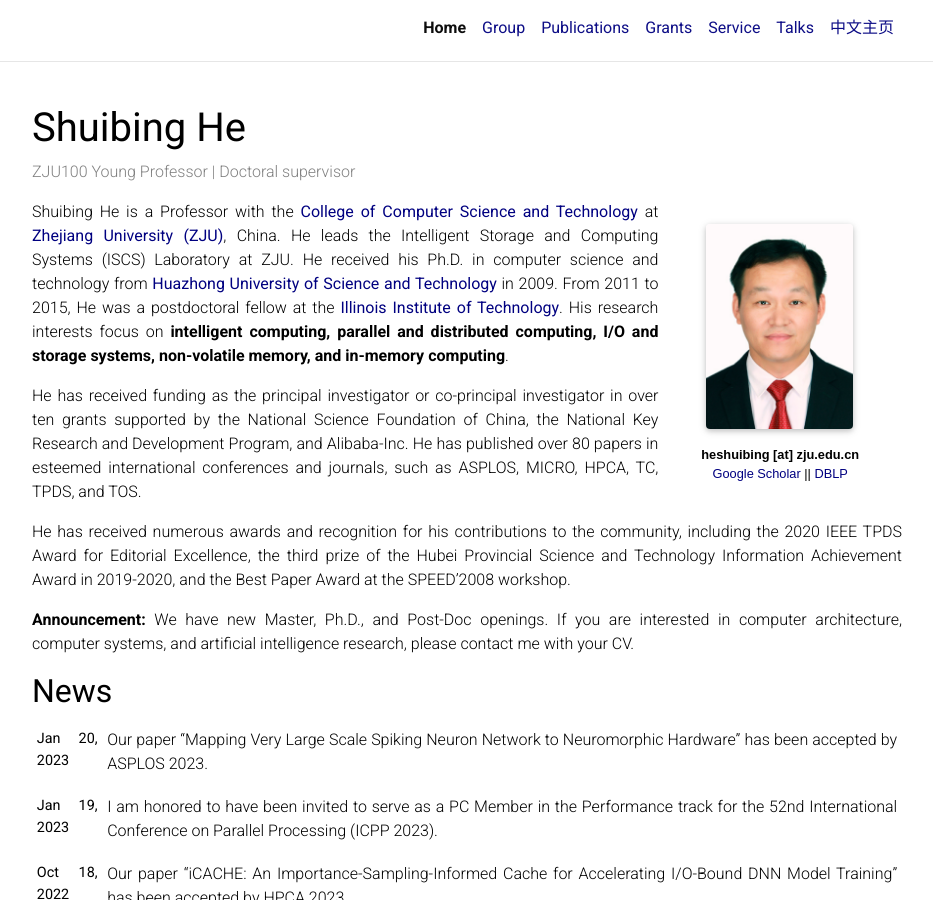
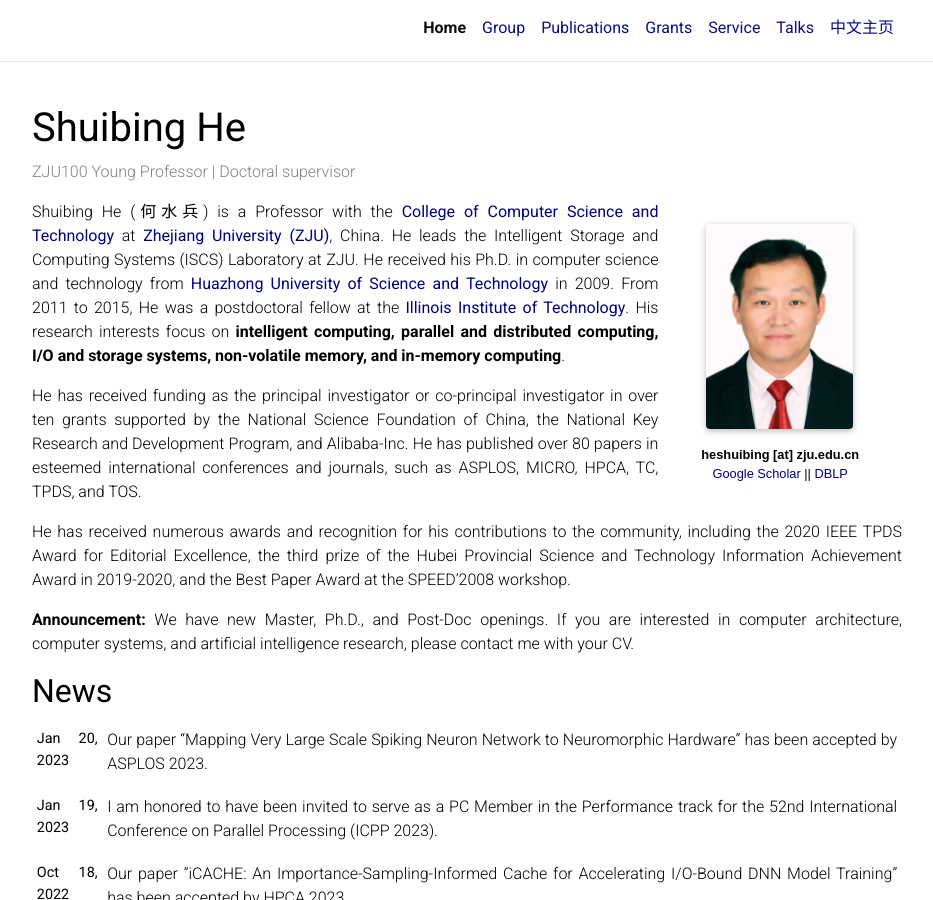
Before and after one commit to shuibing9420/shuibing9420.github.io, a Jekyll site: the page built from _pages/about.md, in a window 1280 px wide and 900 px high. Shown: the whole window, without its empty margins (173-1106 px from the left). Built offline with Jekyll 4.4.1, drawn with Linux system fonts in a browser that asks for light colours; full-size pictures stand in for the smaller copies a plugin makes; comment, search, counter and statistics services are not loaded; a style sheet for code colours, icons or effects is not loaded.

Commit message:
update bibliography with chinese name

```diff
--- a/_pages/about.md
+++ b/_pages/about.md
@@ -26,7 +26,7 @@ social: true  # includes social icons at the bottom of the page
 
 # Link to your social media connections, too. This theme is set up to use [Font Awesome icons](http://fortawesome.github.io/Font-Awesome/) and [Academicons](https://jpswalsh.github.io/academicons/), like the ones below. Add your Facebook, Twitter, LinkedIn, Google Scholar, or just disable all of them. -->
 
-Shuibing He is a Professor with the [College of Computer
+Shuibing He (何水兵) is a Professor with the [College of Computer
 Science and Technology](http://www.en.cs.zju.edu.cn/) at [Zhejiang
 University (ZJU)](https://www.zju.edu.cn/english/), China. He leads
 the Intelligent Storage and Computing Systems (ISCS)
```
